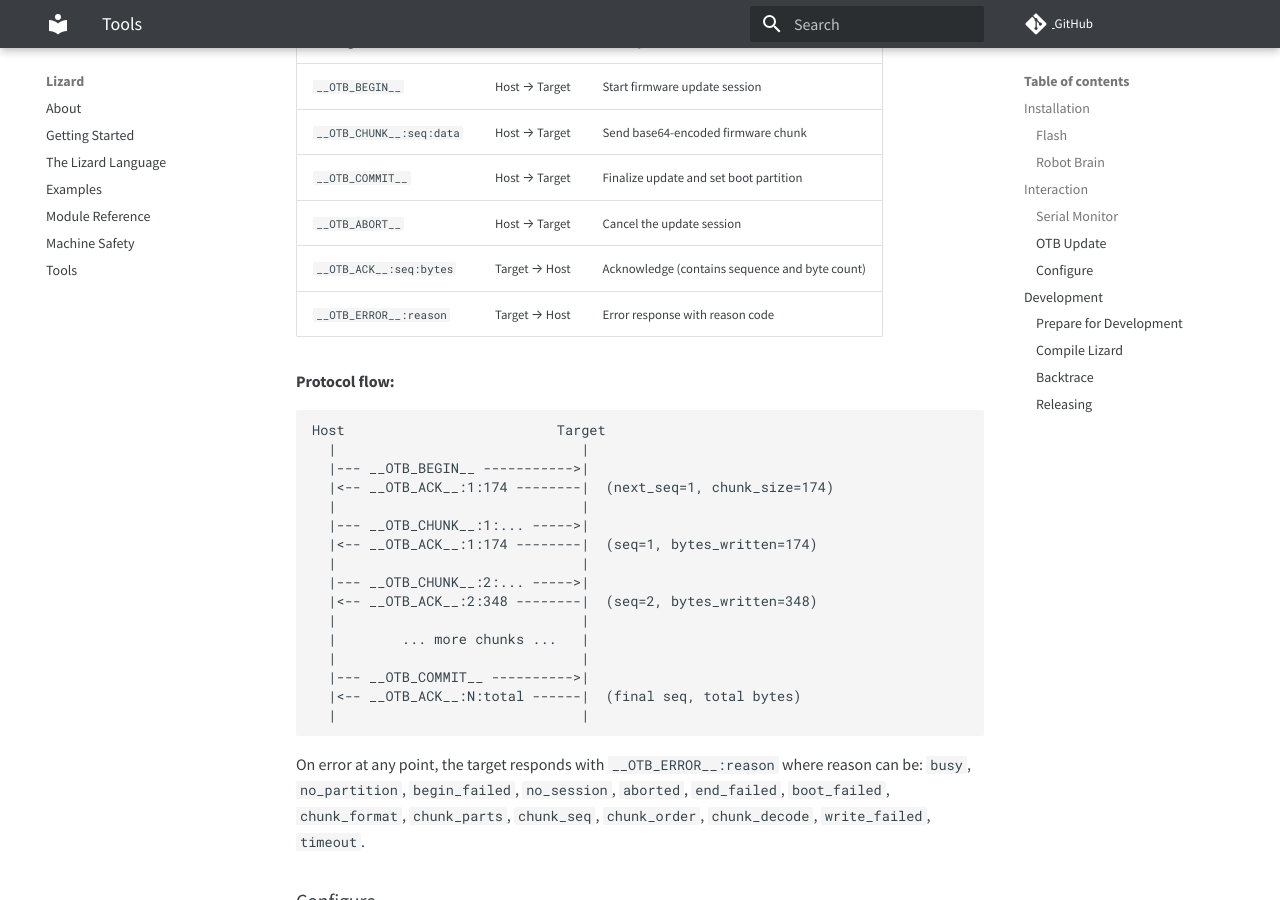
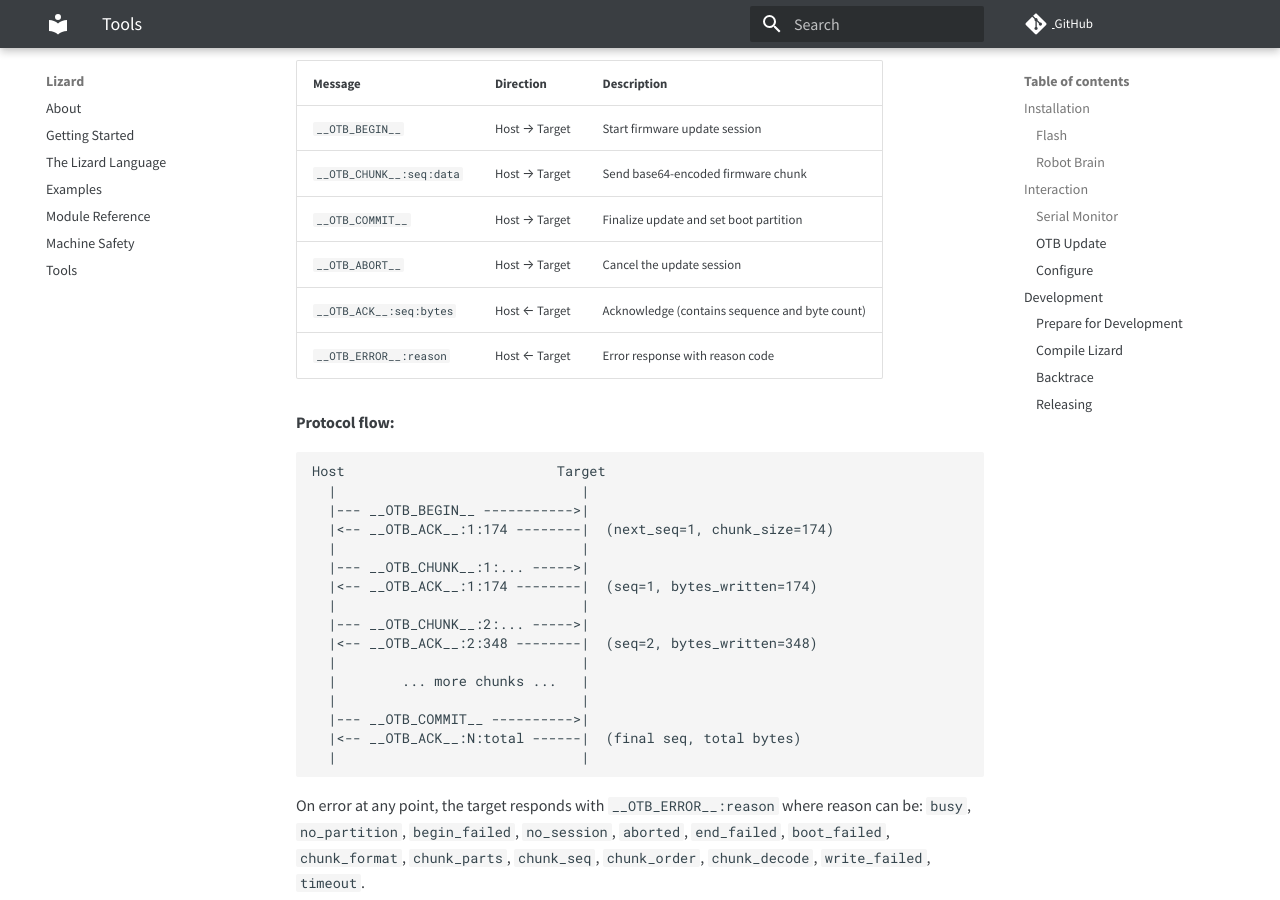
Before and after one commit to zauberzeug/lizard, an MkDocs documentation site: the page built from docs/tools.md, in a window 1280 px wide and 900 px high, scrolled down 1813 px. Built offline with MkDocs 1.6.1 and Material for MkDocs 9.7.7, drawn with Linux system fonts in a browser that asks for light colours; comment, search, counter and statistics services are not loaded.

Commit message:
tiny formatting improvement

```diff
--- a/docs/tools.md
+++ b/docs/tools.md
@@ -54,6 +54,7 @@ Note that the serial monitor cannot communicate while the serial interface is bu
 | `--expander` | Expander name when coordinator is behind an expander  |
 
 **Expander chains:**
+
 When the SerialBus coordinator sits behind an expander (e.g. `p0`), pass `--expander p0`.
 The script will pause broadcasts on that expander via `core.pause_broadcasts()` before the transfer
 and resume them afterwards to keep the UART link clear.
@@ -77,8 +78,8 @@ The OTB (Over The Bus) protocol uses these message types:
 | `__OTB_CHUNK__:seq:data` | Host → Target | Send base64-encoded firmware chunk             |
 | `__OTB_COMMIT__`         | Host → Target | Finalize update and set boot partition         |
 | `__OTB_ABORT__`          | Host → Target | Cancel the update session                      |
-| `__OTB_ACK__:seq:bytes`  | Target → Host | Acknowledge (contains sequence and byte count) |
-| `__OTB_ERROR__:reason`   | Target → Host | Error response with reason code                |
+| `__OTB_ACK__:seq:bytes`  | Host ← Target | Acknowledge (contains sequence and byte count) |
+| `__OTB_ERROR__:reason`   | Host ← Target | Error response with reason code                |
 
 **Protocol flow:**
 
```
